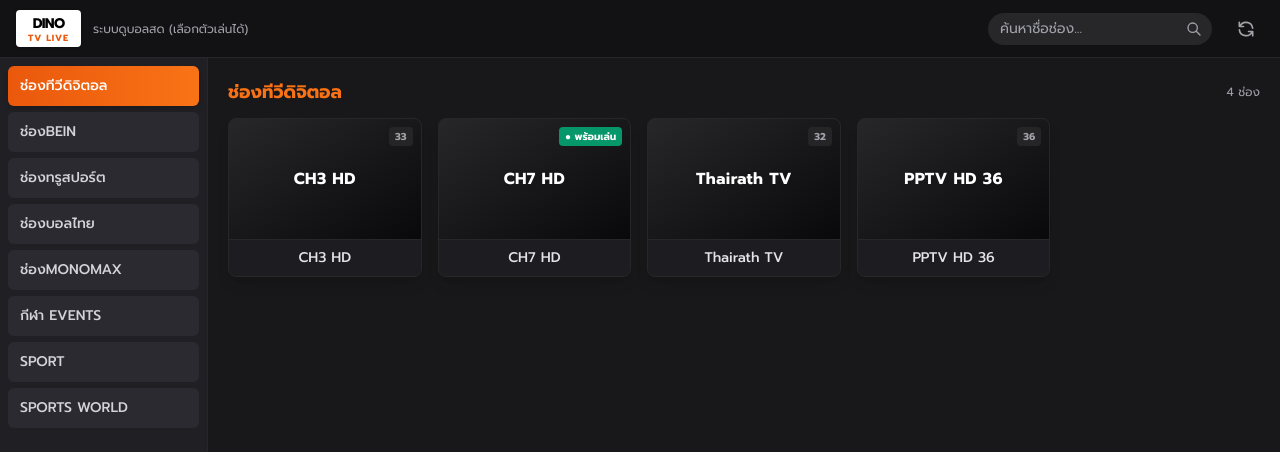
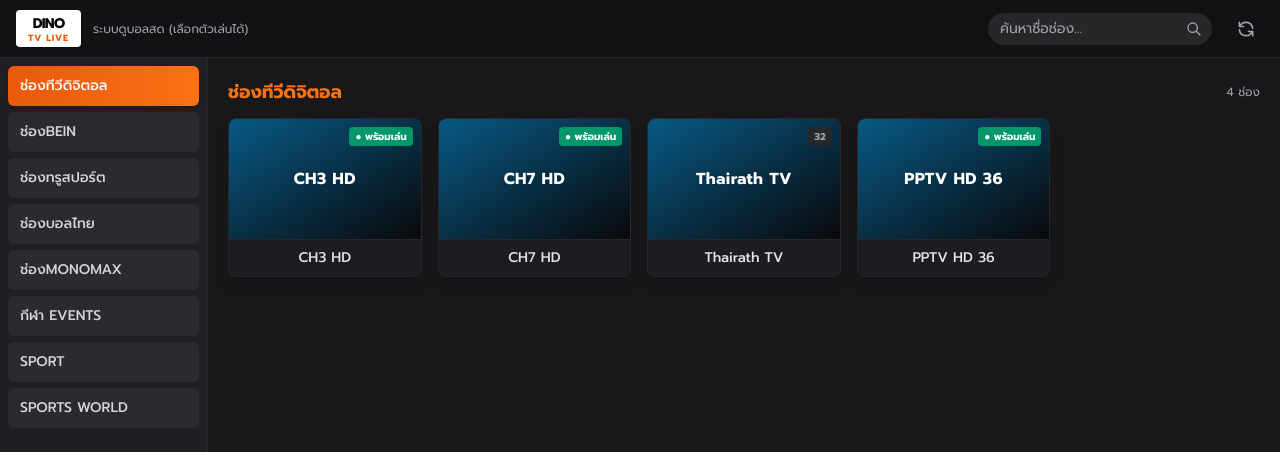
Before and after one commit to 2209fifa2209-create/bola, a plain HTML site: page index.html in a window 1280 px wide. Drawn offline with nearby package versions, Linux system fonts and the light colour scheme.

Commit message:
Update digital channel entries in index.html

```diff
--- a/index.html
+++ b/index.html
@@ -144,27 +144,34 @@
             { id: 'bein3', name: 'beIN SPORTS 3', category: 'bein', badge: 'HD', color: 'from-purple-900 to-zinc-900', url: '', referer: '' },
             { id: 'bein4', name: 'beIN SPORTS 4', category: 'bein', badge: 'HD', color: 'from-purple-900 to-zinc-900', url: '', referer: '' },
             { id: 'bein5', name: 'beIN SPORTS 5', category: 'bein', badge: 'HD', color: 'from-purple-900 to-zinc-900', url: '', referer: '' },
+
             { id: 'ts1', name: 'True Premier Football 1', category: 'truesport', badge: 'FHD', color: 'from-red-900 to-zinc-900', url: '', referer: '' },
             { id: 'ts2', name: 'True Premier Football 2', category: 'truesport', badge: 'FHD', color: 'from-red-900 to-zinc-900', url: '', referer: '' },
             { id: 'ts3', name: 'True Premier Football 3', category: 'truesport', badge: 'HD', color: 'from-red-900 to-zinc-900', url: '', referer: '' },
             { id: 'ts4', name: 'True Sports 2', category: 'truesport', badge: 'HD', color: 'from-red-800 to-zinc-900', url: '', referer: '' },
             { id: 'ts5', name: 'True Sports 3', category: 'truesport', badge: 'HD', color: 'from-red-800 to-zinc-900', url: '', referer: '' },
+
             { id: 'tb1', name: 'Ball Thai 1', category: 'thaiball', badge: 'LIVE', color: 'from-blue-900 to-zinc-900', url: '', referer: '' },
             { id: 'tb2', name: 'Ball Thai 2', category: 'thaiball', badge: 'LIVE', color: 'from-blue-900 to-zinc-900', url: '', referer: '' },
             { id: 'tb3', name: 'Ball Thai 3', category: 'thaiball', badge: 'LIVE', color: 'from-blue-900 to-zinc-900', url: '', referer: '' },
+
             { id: 'mono1', name: 'MONOMAX Sport 1', category: 'monomax', badge: 'HD', color: 'from-orange-900 to-zinc-900', url: '', referer: '' },
             { id: 'mono2', name: 'MONOMAX Sport 2', category: 'monomax', badge: 'HD', color: 'from-orange-900 to-zinc-900', url: '', referer: '' },
+
             { id: 'ev1', name: 'LIVE EVENT 01', category: 'events', badge: 'EVENT', color: 'from-emerald-900 to-zinc-900', url: '', referer: '' },
             { id: 'ev2', name: 'LIVE EVENT 02', category: 'events', badge: 'EVENT', color: 'from-emerald-900 to-zinc-900', url: '', referer: '' },
+
             { id: 'sp1', name: 'SPOTV 1', category: 'sport', badge: 'HD', color: 'from-sky-900 to-zinc-900', url: '', referer: '' },
             { id: 'sp2', name: 'SPOTV 2', category: 'sport', badge: 'HD', color: 'from-sky-900 to-zinc-900', url: '', referer: '' },
             { id: 'sp3', name: 'T Sports 7', category: 'sport', badge: 'HD', color: 'from-amber-900 to-zinc-900', url: '', referer: '' },
+
             { id: 'sw1', name: 'Sky Sports Main Event', category: 'sportsworld', badge: 'UK', color: 'from-indigo-900 to-zinc-900', url: '', referer: '' },
             { id: 'sw2', name: 'TNT Sports 1', category: 'sportsworld', badge: 'UK', color: 'from-pink-900 to-zinc-900', url: '', referer: '' },
-            { id: 'ch3', name: 'CH3 HD', category: 'digital', badge: '33', color: 'from-zinc-800 to-zinc-950', url: '', referer: '' },
-            { id: 'ch7', name: 'CH7 HD', category: 'digital', badge: '35', color: 'from-zinc-800 to-zinc-950', url: 'https://live-cdn.ch7.com/out/v1/eafeb02c55b64a15b278b1e66c7fc776/playlist_9.m3u8', referer: '' },
-            { id: 'thairath', name: 'Thairath TV', category: 'digital', badge: '32', color: 'from-zinc-800 to-zinc-950', url: '', referer: '' },
-            { id: 'pptv', name: 'PPTV HD 36', category: 'digital', badge: '36', color: 'from-zinc-800 to-zinc-950', url: '', referer: '' }
+
+            { id: 'ch3', name: 'CH3 HD', category: 'digital', badge: '33', color: 'from-sky-800 to-zinc-950', url: 'https://edge-2.m-fixer.net:8092/stream/ais/3hd/master.m3u8',},
+            { id: 'ch7', name: 'CH7 HD', category: 'digital', badge: '35', color: 'from-sky-800 to-zinc-950', url: 'https://live-cdn.ch7.com/out/v1/eafeb02c55b64a15b278b1e66c7fc776/playlist_9.m3u8', referer: '' },
+            { id: 'thairath', name: 'Thairath TV', category: 'digital', badge: '32', color: 'from-sky-800 to-zinc-950', url: '', referer: '' },
+            { id: 'pptv', name: 'PPTV HD 36', category: 'digital', badge: '36', color: 'from-sky-800 to-zinc-950', url: 'https://s.okwin321.ai/rs/1698/index.m3u8', referer: '' }
         ];
 
         let channelsData = JSON.parse(localStorage.getItem('dino_football_channels_v3')) || defaultChannelsData;
```
